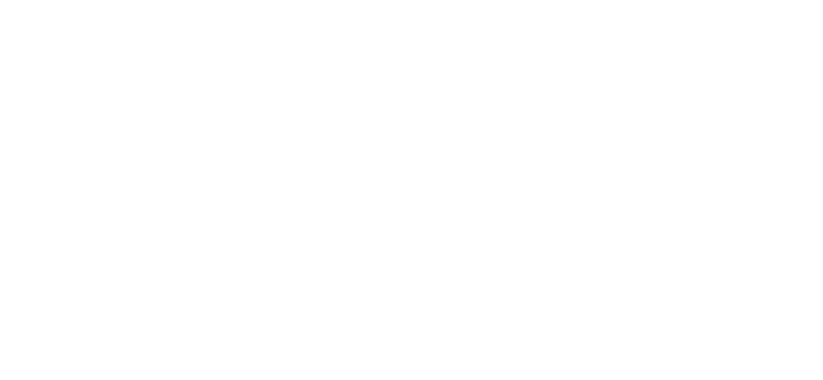
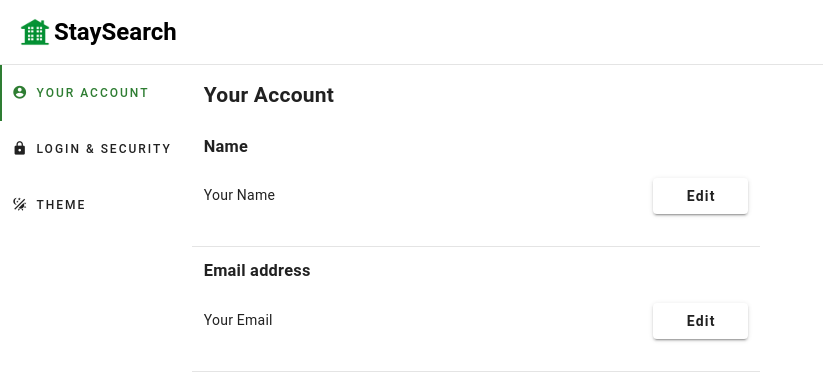
Before and after one commit to kurtmaurilumapak/StaySearch, a Vue app: page /owner/settings in a window 1280 px wide. Before the commit this address had no page. Shown: the top 380 px of the page, without its empty margins (0-823 px from the left). Built offline with nearby package versions, Linux system fonts and the light colour scheme.

Commit message:
added settings page

```diff
--- a/src/components/common/Navbar.vue
+++ b/src/components/common/Navbar.vue
@@ -38,6 +38,7 @@
           >
             <v-list-item
               class="text-center"
+              @click="$router.push('/owner/settings')"
             >
               SETTINGS
             </v-list-item>
--- a/src/router/index.js
+++ b/src/router/index.js
@@ -39,6 +39,11 @@
       component: () => import('@/views/system/owner/Reservations.vue'),
     },
     {
+      path: '/owner/settings',
+      name: 'owner settings',
+      component: () => import('@/views/system/owner/OwnerSettings.vue'),
+    },
+    {
       path: '/student/page',
       name: 'student',
       component: () => import('@/views/system/student/StudentInterface.vue'),
--- /dev/null
+++ b/src/views/system/owner/OwnerSettings.vue
@@ -0,0 +1,172 @@
+<script setup>
+import { ref } from 'vue'
+import AppLayout from '@/components/layout/AppLayout.vue'
+
+
+const tab = ref('profile')
+
+</script>
+
+
+<template>
+  <AppLayout>
+    <template #content>
+      <v-card
+        style="height: 100vh; border-radius: 0px"
+      >
+        <v-toolbar color="white" >
+          <RouterLink
+            style="text-decoration: none;color: inherit;"
+            to="/owner/dashboard"
+            class="d-flex align-center ga-1 my-5 ml-5"
+          >
+            <img
+              src="@/assets/logo.png"
+              alt="Logo"
+              width="30"
+              height="30"
+            />
+            <h2 class="font-weight-bold">
+              StaySearch
+            </h2>
+          </RouterLink>
+        </v-toolbar>
+
+        <v-divider></v-divider>
+
+        <div class="d-flex flex-row">
+          <v-tabs
+            v-model="tab"
+            color="green-darken-3"
+            direction="vertical"
+
+          >
+            <v-tab class="d-flex py-7 text-overline" prepend-icon="mdi-account-circle" text="Your Account" value="profile"></v-tab>
+            <v-tab class="d-flex py-7 text-overline" prepend-icon="mdi-lock" text="Login & Security" value="security"></v-tab>
+            <v-tab class="d-flex py-7 text-overline" prepend-icon="mdi-theme-light-dark" text="Theme" value="theme"></v-tab>
+          </v-tabs>
+
+          <v-tabs-window v-model="tab">
+            <v-tabs-window-item value="profile">
+              <v-card flat width="45vw">
+                <v-card-text>
+                  <v-row>
+                    <v-col cols="12" >
+                      <h2>Your Account</h2>
+                    </v-col>
+                    <v-col cols="12">
+                      <h3>Name</h3>
+                      <div class="d-flex justify-space-between align-center my-5">
+                        <span>Your Name</span>
+                        <v-btn class="text-none font-weight-bold px-8">
+                          Edit
+                        </v-btn>
+                      </div>
+                    </v-col>
+                    <v-divider></v-divider>
+                    <v-col cols="12">
+                      <h3>Email address</h3>
+                      <div class="d-flex justify-space-between align-center my-5">
+                        <span>Your Email</span>
+                        <v-btn class="text-none font-weight-bold px-8">
+                          Edit
+                        </v-btn>
+                      </div>
+                    </v-col>
+                    <v-divider></v-divider>
+                  </v-row>
+                </v-card-text>
+              </v-card>
+            </v-tabs-window-item>
+
+            <v-tabs-window-item value="security">
+              <v-card flat width="45vw">
+                <v-card-text>
+                  <v-row>
+                    <v-col cols="12">
+                      <h2>Login & Security</h2>
+                      <br>
+                      <h3>Login</h3>
+                    </v-col>
+                    <v-col cols="12" class="d-flex border rounded-lg py-8 px-5 ga-5">
+                      <v-row>
+                        <v-col cols="2" class="d-flex justify-center">
+                          <v-icon class="border rounded-lg py-10 px-10" size="xxx-large">
+                            mdi-lock
+                          </v-icon>
+                        </v-col>
+                        <v-col>
+                          <h3>Password</h3>
+                          <div class="d-flex justify-space-between align-center my-5">
+                            <p>To add a password to your account for the first time, you will need to use the password reset button so we can verify your identity.</p>
+                          </div>
+                        </v-col>
+                        <v-col cols="2" class="d-flex flex-column">
+                          <v-btn class="text-none font-weight-bold">
+                            Change
+                          </v-btn>
+                          <br>
+                          <v-btn class="text-none font-weight-bold">
+                            Reset
+                          </v-btn>
+                        </v-col>
+                      </v-row>
+                    </v-col>
+                    <v-col cols="12">
+                      <br>
+                      <h3>Security</h3>
+                    </v-col>
+                    <v-col cols="12" class="d-flex border rounded-lg py-8 px-5">
+                      <v-row>
+                        <v-col cols="2" class="d-flex justify-center">
+                          <v-icon class="border rounded-lg py-10 px-10" size="xxx-large">
+                            mdi-security
+                          </v-icon>
+                        </v-col>
+                        <v-col>
+                          <h3>Sign out from all devices</h3>
+                          <div class="mt-5">
+                            <p>Logged in on a shared device but forgot to sign out? End all sessions by signing out from all devices.</p>
+                            <v-btn class="mt-10 text-none font-weight-bold px-8">
+                              Sign out from all device
+                            </v-btn>
+                          </div>
+                        </v-col>
+                      </v-row>
+                    </v-col>
+                    <v-col cols="12" class="d-flex border rounded-lg py-8 px-5 mt-5">
+                      <v-row>
+                        <v-col cols="2" class="d-flex justify-center">
+                          <v-icon class="border rounded-lg py-10 px-10" size="xxx-large">
+                            mdi-delete
+                          </v-icon>
+                        </v-col>
+                        <v-col>
+                          <h3>Delete your account</h3>
+                          <div class="mt-5">
+                            <p>By deleting your account, you’ll no longer be able to access any of your designs or log in to StaySearch. Your StaySearch account was created at time month day, year.</p>
+                            <v-btn class="mt-10 text-none font-weight-bold px-8">
+                              Delete account
+                            </v-btn>
+                          </div>
+                        </v-col>
+                      </v-row>
+                    </v-col>
+                  </v-row>
+                </v-card-text>
+              </v-card>
+            </v-tabs-window-item>
+
+            <v-tabs-window-item value="theme">
+              <v-card flat>
+                <v-card-text>
+
+                </v-card-text>
+              </v-card>
+            </v-tabs-window-item>
+          </v-tabs-window>
+        </div>
+      </v-card>
+    </template>
+  </AppLayout>
+</template>
```
